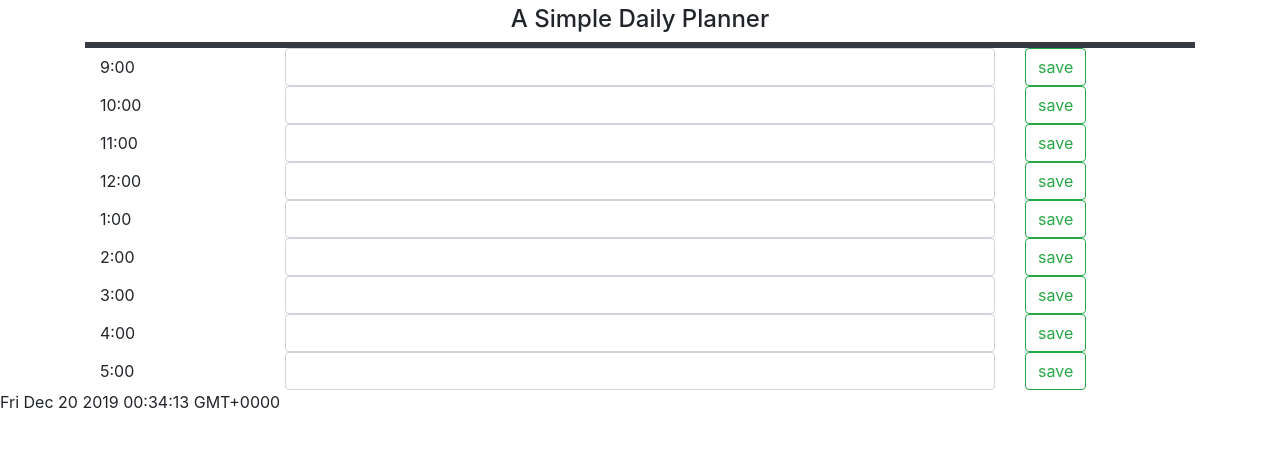
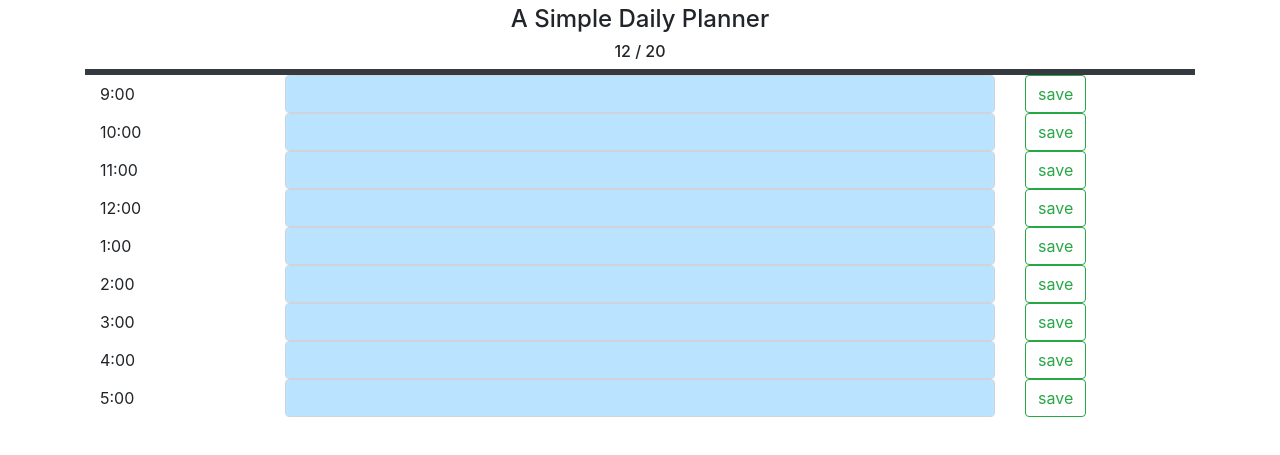
Before and after one commit to josi3006/DayPlanner, a plain HTML site: page index.html in a window 1280 px wide. Shown: the part 51-506 px from the top of the page. Drawn offline with nearby package versions, Linux system fonts and the light colour scheme.

Commit message:
trying to update

```diff
--- a/assets/scripts/script.js
+++ b/assets/scripts/script.js
@@ -1,8 +1,49 @@
+
+// Gets the current time and parses it into parts (hour, minute, etc.)
+
+var span = $("<span>");
+var now = moment();
+var hour = moment().hour();
+var minute = moment().minute();
+var month = (moment().month() + 1)
+var date = moment().date();
+var usrTime = (month + ' / ' + date)
+
+span.text(usrTime);
+
+$("#right-now").append(span);
+
+
+
+
 
 
 // Listen for a click:
 
 $(document).on("click", ".btn", saveToLocal);
+
+
+
+
+// This function colors the slots on the page
+
+function colorPage() {
+
+    var timeVal = $('.form-control')
+
+    timeVal.each(function () {
+
+        var slotNum = $(this).data('num')
+
+        if (hour > slotNum) { color = '#f0f0f0' }                 // light gray for past hours
+        else if (hour === slotNum) { color = ('#18eba5') }        // mint green for current hour
+        else { color = ('#bae3ff') };                             // light blue for future hours
+
+        $(this).css("background-color", color)
+
+    })
+
+}
 
 
 
@@ -46,4 +87,4 @@ function renderData() {
     $('#4').val(slot4);
     $('#5').val(slot5);
 
-  }
+}
--- a/index.html
+++ b/index.html
@@ -31,9 +31,10 @@
 
 </head>
 
-<body onload='renderData();'>
+<body onload='renderData(); colorPage()'>
 
-    <div class='container'>
+
+    <div class='container' id="container">
 
         <div class="row justify-content-center">
 
@@ -41,6 +42,9 @@
 
                 <h1 class='text-center'>Work Day Scheduler</h1>
                 <h4 class='text-center'>A Simple Daily Planner</h4>
+
+                <h6 id="right-now" class='text-center'></h6>
+
 
                 <span class='text-center' id='headerDate'></span>
 
@@ -59,65 +63,77 @@
         <form>
             <div class="form-group row">
                 <label for="9data" class="col-sm-2 col-form-label" value=9>9:00</label>
-                <div class="col-sm-8"><input type="text" class="form-control" id="9" data-num='9' value=''></div>
-                <div class="col-sm-2"><input type='button' id='9button' data-num='9' class="btn btn-outline-success" value='save'>
+                <div class="col-sm-8"><input type="text" class="form-control layer" id="9" data-num='9' value=''></div>
+                <div class="col-sm-2"><input type='button' id='9button' data-num='9' class="btn btn-outline-success"
+                        value='save'>
                 </div>
             </div>
 
 
             <div class="form-group row">
                 <label for="10data" class="col-sm-2 col-form-label">10:00</label>
-                <div class="col-sm-8"><input type="text" class="form-control" id="10" value=''></div>
-                <div class="col-sm-2"><input type='button' id='10button' data-num='10' class="btn btn-outline-success" value='save'>
+                <div class="col-sm-8"><input type="text" class="form-control layer" id="10" data-num='10' value=''>
+                </div>
+                <div class="col-sm-2"><input type='button' id='10button' data-num='10' class="btn btn-outline-success"
+                        value='save'>
                 </div>
             </div>
 
             <div class="form-group row">
                 <label for="11data" class="col-sm-2 col-form-label">11:00</label>
-                <div class="col-sm-8"><input type="text" class="form-control" id="11" value=''></div>
-                <div class="col-sm-2"><input type='button' id='11button' data-num='11' class="btn btn-outline-success" value='save'>
+                <div class="col-sm-8"><input type="text" class="form-control layer" id="11" data-num='11' value=''>
+                </div>
+                <div class="col-sm-2"><input type='button' id='11button' data-num='11' class="btn btn-outline-success"
+                        value='save'>
                 </div>
             </div>
 
             <div class="form-group row">
                 <label for="12data" class="col-sm-2 col-form-label">12:00</label>
-                <div class="col-sm-8"><input type="text" class="form-control" id="12" value=''></div>
-                <div class="col-sm-2"><input type='button' id='12button' data-num='12' class="btn btn-outline-success" value='save'>
+                <div class="col-sm-8"><input type="text" class="form-control layer" id="12" data-num='12' value=''>
+                </div>
+                <div class="col-sm-2"><input type='button' id='12button' data-num='12' class="btn btn-outline-success"
+                        value='save'>
                 </div>
             </div>
 
             <div class="form-group row">
                 <label for="1data" class="col-sm-2 col-form-label">1:00</label>
-                <div class="col-sm-8"><input type="text" class="form-control" id="1" value=''></div>
-                <div class="col-sm-2"><input type='button' id='1button' data-num='1' class="btn btn-outline-success" value='save'>
+                <div class="col-sm-8"><input type="text" class="form-control layer" data-num='13' id="1" value=''></div>
+                <div class="col-sm-2"><input type='button' id='1button' data-num='1' class="btn btn-outline-success"
+                        value='save'>
                 </div>
             </div>
 
             <div class="form-group row">
                 <label for="2data" class="col-sm-2 col-form-label">2:00</label>
-                <div class="col-sm-8"><input type="text" class="form-control" id="2" value=''></div>
-                <div class="col-sm-2"><input type='button' id='2button' data-num='2' class="btn btn-outline-success" value='save'>
+                <div class="col-sm-8"><input type="text" class="form-control layer" data-num='14' id="2" value=''></div>
+                <div class="col-sm-2"><input type='button' id='2button' data-num='2' class="btn btn-outline-success"
+                        value='save'>
                 </div>
             </div>
 
             <div class="form-group row">
                 <label for="3data" class="col-sm-2 col-form-label">3:00</label>
-                <div class="col-sm-8"><input type="text" class="form-control" id="3" value=''></div>
-                <div class="col-sm-2"><input type='button' id='3button' data-num='3' class="btn btn-outline-success" value='save'>
+                <div class="col-sm-8"><input type="text" class="form-control layer" data-num='15' id="3" value=''></div>
+                <div class="col-sm-2"><input type='button' id='3button' data-num='3' class="btn btn-outline-success"
+                        value='save'>
                 </div>
             </div>
 
             <div class="form-group row">
                 <label for="4data" class="col-sm-2 col-form-label">4:00</label>
-                <div class="col-sm-8"><input type="text" class="form-control" id="4" value=''></div>
-                <div class="col-sm-2"><input type='button' id='4button' data-num='4' class="btn btn-outline-success" value='save'>
+                <div class="col-sm-8"><input type="text" class="form-control layer" data-num='16' id="4" value=''></div>
+                <div class="col-sm-2"><input type='button' id='4button' data-num='4' class="btn btn-outline-success"
+                        value='save'>
                 </div>
             </div>
 
             <div class="form-group row">
                 <label for="5data" class="col-sm-2 col-form-label">5:00</label>
-                <div class="col-sm-8"><input type="text" class="form-control" id="5" value=''></div>
-                <div class="col-sm-2"><input type='button' id='5button' data-num='5' class="btn btn-outline-success" value='save'>
+                <div class="col-sm-8"><input type="text" class="form-control layer" data-num='17' id="5" value=''></div>
+                <div class="col-sm-2"><input type='button' id='5button' data-num='5' class="btn btn-outline-success"
+                        value='save'>
                 </div>
             </div>
 
@@ -133,35 +149,11 @@
 
     </div>
 
-    </div>
-    <div id="right-now"></div>
-
-    <script>
-        var span = $("<span>");
-        var now = moment();
-        var hour = moment().hour();
-        var minute = moment().minute();
-        var month = (moment().month() + 1)
-        var date = moment().date();
 
 
-        console.log('time is: ' + hour + ':' + minute);
-        console.log('date is: ' + month + '/' + date);
 
 
-        // var when = moment().add(7, 'days').subtract(1, 'months').year(2009).hours(0).minutes(0).seconds(0);
-        // var now = moment("12-25-1995", "MM-DD-YYYY");
-        console.log(now);
-        // console.log(now._d);
-        // span.text(now._d);
-        span.text(now);
-        // span.text(when);
-        $("#right-now").append(span);
-        // $("body").append(span);
-        // console.log('date number is ' + moment().date()); // Number
-        // console.log('minute number ' + moment().minute());
-        // console.log('hour number is ' + moment().hour()); // Number
-    </script>
+
 
 </body>
 
```
